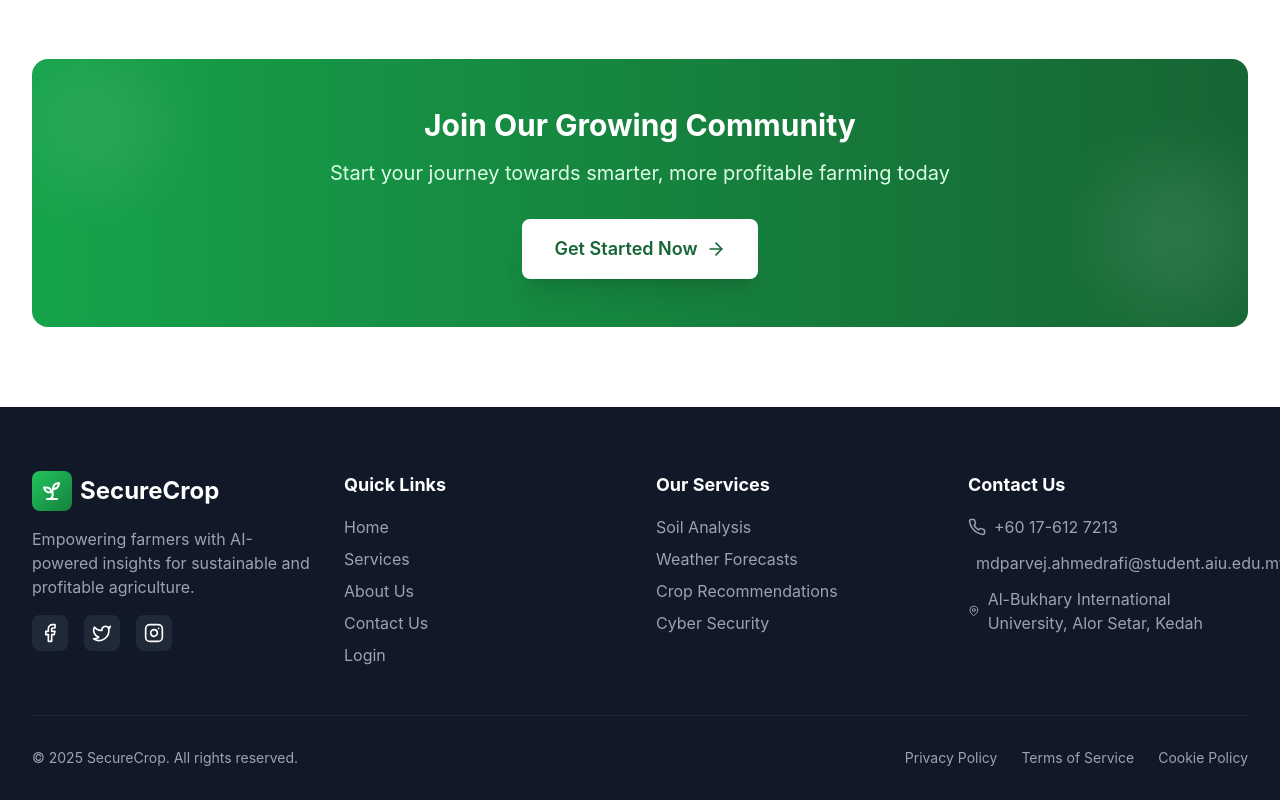
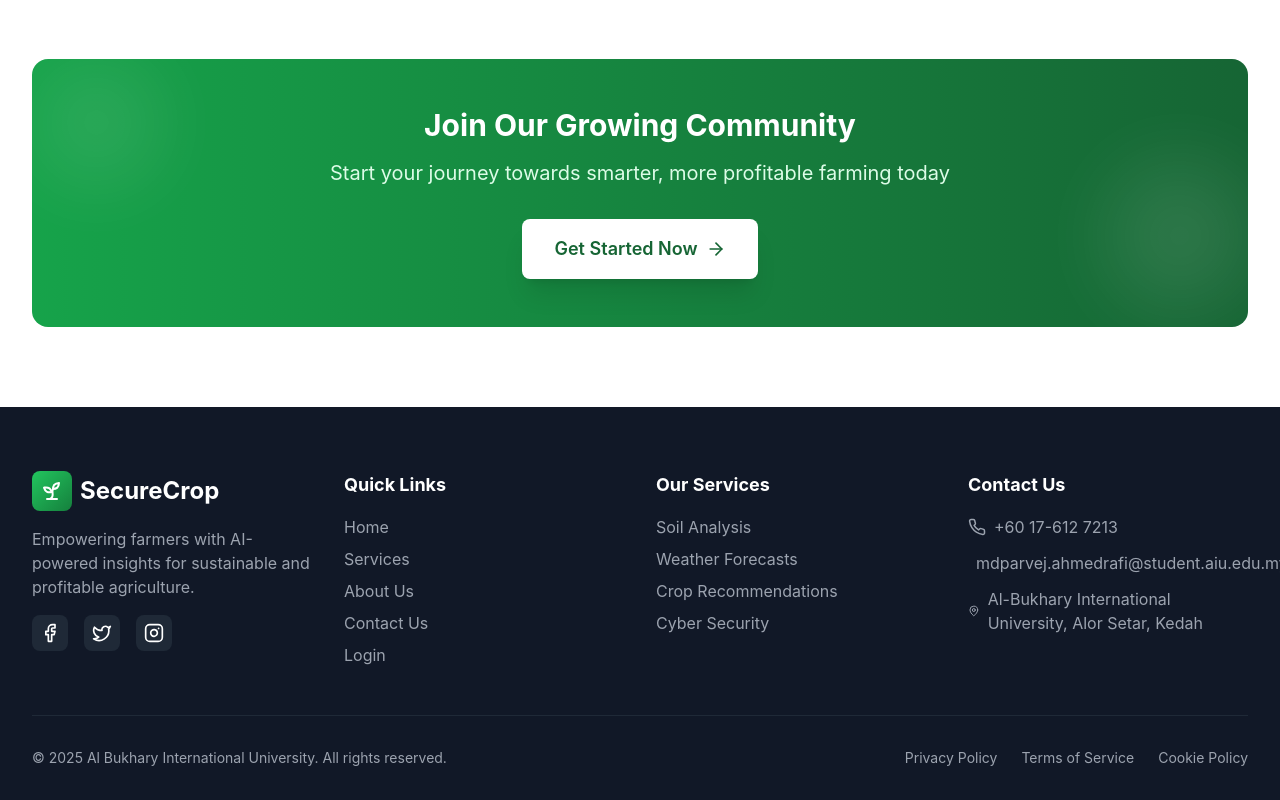
Before and after one commit to ParvejRafi/SecureCrop, a React (Vite) app in the folder frontend/: page / in a window 1280 px wide. Shown: the part 2975-3775 px from the top of the page. Built offline with nearby package versions, Linux system fonts and the light colour scheme.

Commit message:
Update footer copyright to Al Bukhary International University

```diff
--- a/frontend/src/pages/AboutUs.tsx
+++ b/frontend/src/pages/AboutUs.tsx
@@ -511,7 +511,7 @@ const AboutUs: React.FC = () => {
           {/* Bottom Bar */}
           <div className="border-t border-gray-800 pt-8 flex flex-col md:flex-row justify-between items-center">
             <p className="text-gray-400 text-sm mb-4 md:mb-0">
-              © 2025 SecureCrop. All rights reserved.
+              © 2025 Al Bukhary International University. All rights reserved.
             </p>
             <div className="flex space-x-6 text-sm">
               <a href="#" className="text-gray-400 hover:text-green-400 transition">Privacy Policy</a>
--- a/frontend/src/pages/ContactUs.tsx
+++ b/frontend/src/pages/ContactUs.tsx
@@ -656,7 +656,7 @@ const ContactUs: React.FC = () => {
           {/* Bottom Bar */}
           <div className="border-t border-gray-800 pt-8 flex flex-col md:flex-row justify-between items-center">
             <p className="text-gray-400 text-sm mb-4 md:mb-0">
-              © 2025 SecureCrop. All rights reserved.
+              © 2025 Al Bukhary International University. All rights reserved.
             </p>
             <div className="flex space-x-6 text-sm">
               <a href="#" className="text-gray-400 hover:text-green-400 transition">Privacy Policy</a>
--- a/frontend/src/pages/LandingPage.tsx
+++ b/frontend/src/pages/LandingPage.tsx
@@ -765,7 +765,7 @@ const LandingPage: React.FC = () => {
           {/* Bottom Bar */}
           <div className="border-t border-gray-800 pt-8 flex flex-col md:flex-row justify-between items-center">
             <p className="text-gray-400 text-sm mb-4 md:mb-0">
-              © 2025 SecureCrop. All rights reserved.
+              © 2025 Al Bukhary International University. All rights reserved.
             </p>
             <div className="flex space-x-6 text-sm">
               <a href="#" className="text-gray-400 hover:text-green-400 transition">Privacy Policy</a>
--- a/frontend/src/pages/Services.tsx
+++ b/frontend/src/pages/Services.tsx
@@ -434,7 +434,7 @@ const Services: React.FC = () => {
           {/* Bottom Bar */}
           <div className="border-t border-gray-800 pt-8 flex flex-col md:flex-row justify-between items-center">
             <p className="text-gray-400 text-sm mb-4 md:mb-0">
-              © 2025 SecureCrop. All rights reserved.
+              © 2025 Al Bukhary International University. All rights reserved.
             </p>
             <div className="flex space-x-6 text-sm">
               <a href="#" className="text-gray-400 hover:text-green-400 transition">Privacy Policy</a>
```
